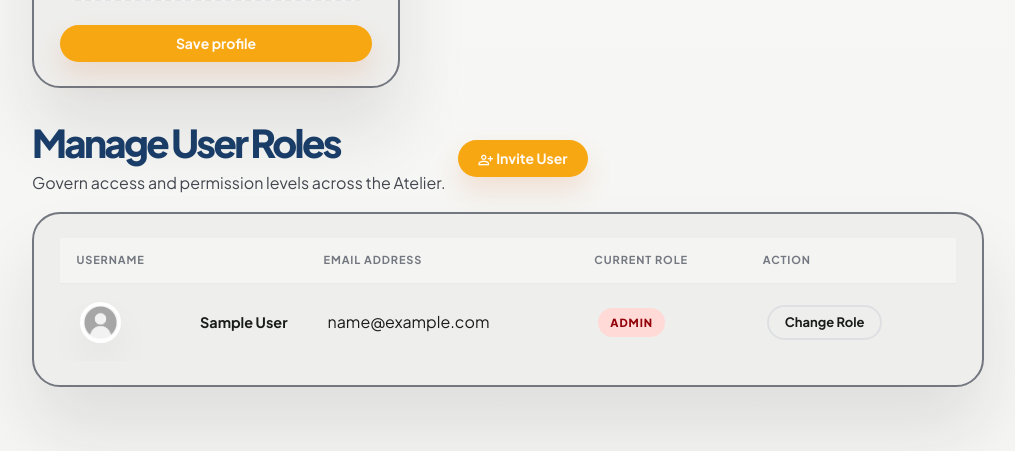
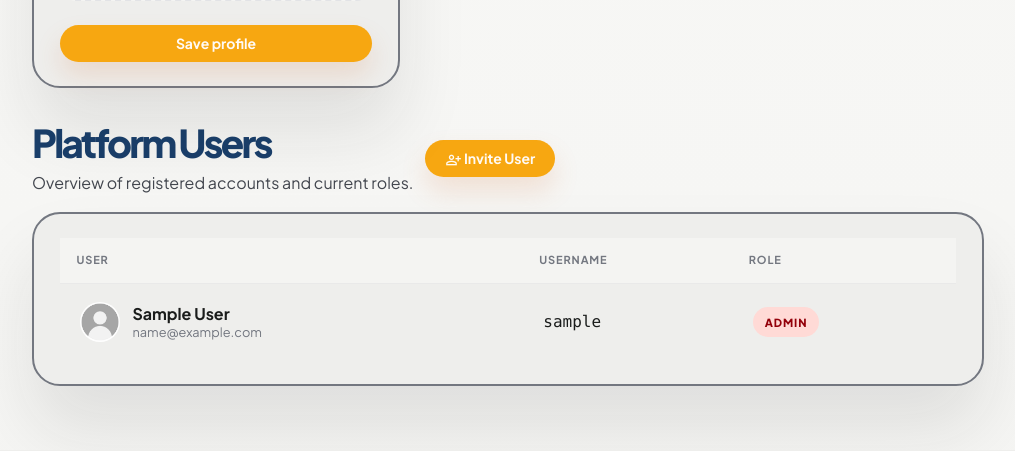
Before and after one commit to AkimBlk/JIREN, a Django app: page /profile/ in a window 1280 px wide. Shown: the part 938-1389 px from the top of the page, without its empty margins (260-1275 px from the left). After the commit the page ends 1333 px from the top, so only its background shows below. Run offline with Django 4.2, Linux system fonts and the light colour scheme; the visitor is signed in with stand-in values (Sample User, id 1); data comes from the database, SQL or seed files in the repository; data that the repository does not hold is empty; some libraries are stand-ins or nearby versions.

Commit message:
UI fixes: epic colors, quick actions restore, remove role management actions, improve invite link UI

```diff
--- a/blog/static/blog/base.css
+++ b/blog/static/blog/base.css
@@ -132,3 +132,84 @@ ul, ol {
   font-variation-settings: 'FILL' 0, 'wght' 400, 'GRAD' 0, 'opsz' 24;
   vertical-align: middle;
 }
+.atelier-role-table-shell .atelier-user-cell {
+  display: flex;
+  align-items: center;
+  gap: 12px;
+  min-width: 0;
+}
+
+.atelier-role-table-shell .atelier-user-cell__avatar {
+  width: 40px;
+  height: 40px;
+  border-radius: 9999px;
+  object-fit: cover;
+  flex-shrink: 0;
+}
+
+.atelier-role-table-shell .atelier-user-cell__info {
+  display: flex;
+  flex-direction: column;
+  justify-content: center;
+  min-width: 0;
+}
+
+.atelier-role-table-shell .atelier-user-cell__name {
+  display: block;
+  margin: 0;
+  line-height: 1.2;
+  font-weight: 700;
+  color: var(--helb-on-surface);
+}
+
+.atelier-role-table-shell .atelier-user-cell__email {
+  display: block;
+  margin: 2px 0 0 0;
+  line-height: 1.2;
+  font-size: 0.875rem;
+  color: var(--helb-on-surface-variant);
+  word-break: break-word;
+}
+
+.atelier-role-table-shell td {
+  vertical-align: middle;
+}
+.atelier-role-table-shell table td .atelier-user-cell {
+  display: flex !important;
+  align-items: center !important;
+  gap: 12px !important;
+  min-width: 0 !important;
+}
+
+.atelier-role-table-shell table td .atelier-user-cell__avatar {
+  width: 40px !important;
+  height: 40px !important;
+  border-radius: 9999px !important;
+  object-fit: cover !important;
+  flex-shrink: 0 !important;
+  display: block !important;
+}
+
+.atelier-role-table-shell table td .atelier-user-cell__info {
+  display: flex !important;
+  flex-direction: column !important;
+  justify-content: center !important;
+  min-width: 0 !important;
+}
+
+.atelier-role-table-shell table td .atelier-user-cell__name {
+  display: block !important;
+  margin: 0 !important;
+  line-height: 1.2 !important;
+}
+
+.atelier-role-table-shell table td .atelier-user-cell__email {
+  display: block !important;
+  margin: 2px 0 0 0 !important;
+  line-height: 1.2 !important;
+  font-size: 0.875rem !important;
+}
+
+.atelier-role-table-shell table td {
+  vertical-align: middle !important;
+}
--- a/blog/templates/blog/ticket_form.html
+++ b/blog/templates/blog/ticket_form.html
@@ -127,11 +127,6 @@
         <div class="lg:tw-col-span-3 tw-space-y-4">
           {{ form.tags_input|as_crispy_field }}
 
-          <div>
-            <label for="id_attachments" class="tw-block tw-text-sm tw-font-semibold tw-text-[var(--helb-on-surface)] tw-mb-2">Attachments</label>
-            <input type="file" id="id_attachments" name="attachments" multiple class="tw-block tw-w-full">
-            <div id="attachmentsList" class="tw-mt-2"></div>
-          </div>
         </div>
 
         <div class="lg:tw-col-span-2 tw-space-y-4">
--- a/blog/views/project.py
+++ b/blog/views/project.py
@@ -27,8 +27,8 @@ class ProjectHomeView(LoginRequiredMixin, ListView):
         return (
             visible_projects(self.request.user)
             .select_related("manager")
+            .prefetch_related("members__user")
             .annotate(
-                member_count=Count("members", distinct=True),
                 ticket_count=Count("tickets", distinct=True),
                 active_sprint_count=Count(
                     "sprints",
@@ -49,6 +49,7 @@ class ProjectHomeView(LoginRequiredMixin, ListView):
 
         for project in projects:
             members = sorted(project.members.all(), key=lambda membership: membership.user.username)
+            project.member_count = len(members)
             preview_members = members[:4]
             project.preview_members = preview_members
             project.remaining_member_count = max(project.member_count - len(preview_members), 0)
--- a/users/templates/users/invite.html
+++ b/users/templates/users/invite.html
@@ -11,7 +11,7 @@
     <div class="atelier-page-header__actions">
         <a href="{% url 'manage-roles' %}" class="btn btn-outline-secondary">
             <span class="material-symbols-outlined" style="font-size:16px;">admin_panel_settings</span>
-            Manage roles
+
         </a>
     </div>
 </section>
--- a/users/templates/users/profile.html
+++ b/users/templates/users/profile.html
@@ -59,10 +59,11 @@
                     <small>PNG, JPG up to 5 MB</small>
                     <span class="btn btn-outline-secondary">Browse Files</span>
                 </label>
-                {# File input off-screen — visually hidden, label trigger preserved #}
+
                 <div style="position:absolute;left:-9999px;width:1px;height:1px;overflow:hidden;" aria-hidden="true">
                     {{ p_form.image }}
                 </div>
+
                 {% if p_form.image.errors %}
                     <ul class="list-unstyled">
                         {% for error in p_form.image.errors %}
@@ -70,6 +71,7 @@
                         {% endfor %}
                     </ul>
                 {% endif %}
+
                 <button class="btn btn-primary" type="submit" id="profile-save-btn">Save profile</button>
             </form>
         </section>
@@ -206,8 +208,8 @@
     <section class="atelier-role-section">
         <div class="atelier-role-section__header">
             <div>
-                <h2 class="atelier-page-header__title atelier-page-header__title--section">Manage User Roles</h2>
-                <p class="atelier-page-header__subtitle">Govern access and permission levels across the Atelier.</p>
+                <h2 class="atelier-page-header__title atelier-page-header__title--section">Platform Users</h2>
+                <p class="atelier-page-header__subtitle">Overview of registered accounts and current roles.</p>
             </div>
             <div class="atelier-page-header__actions">
                 <a href="{% url 'invite-user' %}" class="btn btn-primary">
@@ -222,24 +224,33 @@
                 <table class="table atelier-table atelier-table--roles mb-0">
                     <thead>
                         <tr>
+                            <th>User</th>
                             <th>Username</th>
-                            <th>Email Address</th>
-                            <th>Current Role</th>
-                            <th>Action</th>
+                            <th>Role</th>
                         </tr>
                     </thead>
                     <tbody>
                     {% for profile in role_profiles %}
                         <tr>
-                            <td>
-                                <div class="atelier-user-cell">
-                                    <img src="{{ profile.image.url }}" alt="{{ profile.user.username }}" class="atelier-user-cell__avatar">
-                                    <div>
-                                        <strong class="atelier-user-cell__name">{{ profile.user.get_full_name|default:profile.user.username }}</strong>
+                            <td style="vertical-align: middle;">
+                                <div style="display:flex; align-items:center; gap:12px; min-width:0;">
+                                    <img
+                                        src="{{ profile.image.url }}"
+                                        alt="{{ profile.user.username }}"
+                                        style="width:40px; height:40px; border-radius:9999px; object-fit:cover; flex-shrink:0;"
+                                    >
+
+                                    <div style="display:flex; flex-direction:column; justify-content:center; min-width:0;">
+                                        <strong style="display:block; margin:0; line-height:1.2;">
+                                            {{ profile.user.get_full_name|default:profile.user.username }}
+                                        </strong>
+                                        <small style="display:block; margin:2px 0 0 0; line-height:1.2; color:var(--helb-on-surface-variant);">
+                                            {{ profile.user.email|default:"No email set" }}
+                                        </small>
                                     </div>
                                 </div>
                             </td>
-                            <td>{{ profile.user.email|default:"No email set" }}</td>
+                            <td class="atelier-mono-cell">{{ profile.user.username }}</td>
                             <td>
                                 {% if profile.role == 'admin' %}
                                     <span class="atelier-badge atelier-badge--admin">Admin</span>
@@ -247,13 +258,10 @@
                                     <span class="atelier-badge atelier-badge--member">Member</span>
                                 {% endif %}
                             </td>
-                            <td>
-                                <a href="{% url 'update-role' profile.user.id %}" class="btn btn-sm btn-outline-secondary">Change Role</a>
-                            </td>
                         </tr>
                     {% empty %}
                         <tr>
-                            <td colspan="4">
+                            <td colspan="3">
                                 <div class="atelier-empty-state atelier-empty-state--table">
                                     <span class="material-symbols-outlined atelier-empty-state__icon">group_off</span>
                                     <h3 class="atelier-empty-state__title">No profiles found</h3>
@@ -278,10 +286,8 @@
 
   if (!input || !dropzone) return;
 
-  /* Make input invisible but still functional */
   input.style.cssText = 'position:absolute;width:1px;height:1px;opacity:0;overflow:hidden;pointer-events:none;';
 
-  /* Show filename after selection */
   input.addEventListener('change', function () {
     if (this.files && this.files.length > 0) {
       const name = this.files[0].name;
@@ -290,20 +296,20 @@
     }
   });
 
-  /* Drag & drop support */
   dropzone.addEventListener('dragover', function (e) {
     e.preventDefault();
     dropzone.classList.add('atelier-identity-dropzone--drag');
   });
+
   dropzone.addEventListener('dragleave', function () {
     dropzone.classList.remove('atelier-identity-dropzone--drag');
   });
+
   dropzone.addEventListener('drop', function (e) {
     e.preventDefault();
     dropzone.classList.remove('atelier-identity-dropzone--drag');
     const dt = e.dataTransfer;
     if (dt && dt.files.length > 0) {
-      /* Assign dropped files to the input */
       const dataTransfer = new DataTransfer();
       dataTransfer.items.add(dt.files[0]);
       input.files = dataTransfer.files;
```
Also changed, not shown: blog/templates/blog/project_detail.html (+19 -11 lines), blog/templates/blog/ticket_detail.html (+83 -37 lines), users/templates/users/manage_roles.html (+9 -12 lines).
